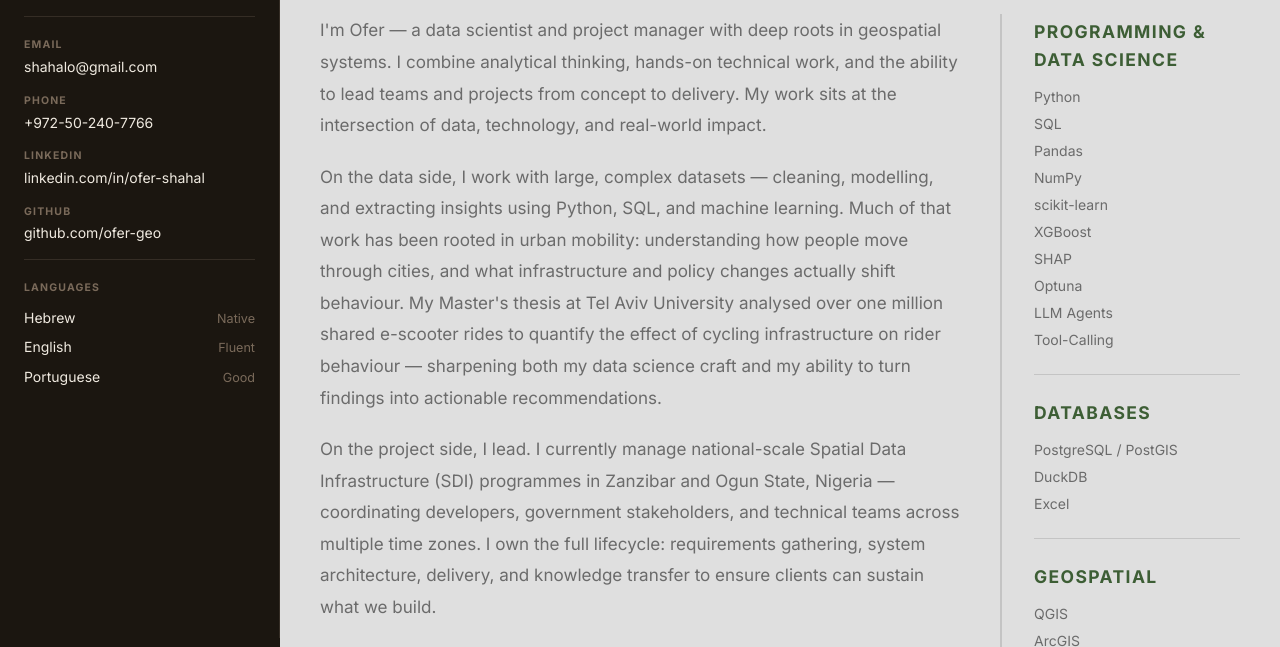
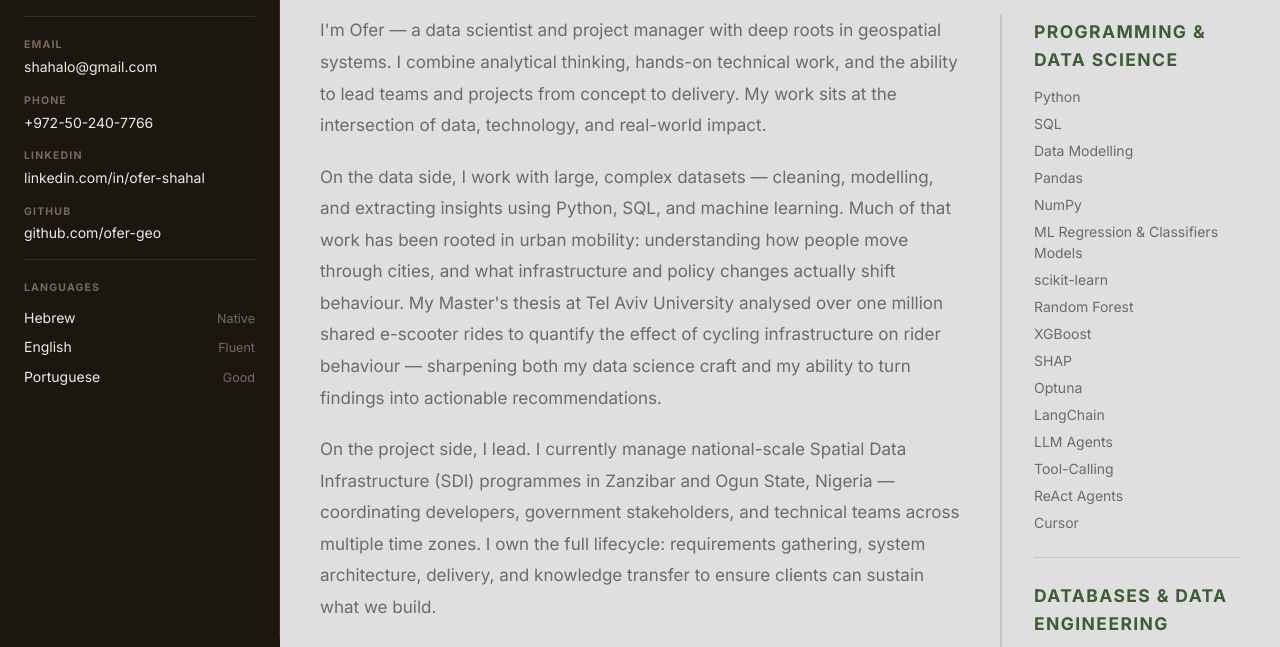
Before and after one commit to ofer-geo/personal_portfolio, an Astro site: page / in a window 1280 px wide. Shown: the part 162-809 px from the top of the page. Built offline with nearby package versions, Linux system fonts and the light colour scheme; Astro itself is replaced by a stand-in of ours.

Commit message:
Updating skills

```diff
--- a/src/components/TabAbout.astro
+++ b/src/components/TabAbout.astro
@@ -37,25 +37,32 @@
         <div class="chips">
           <span class="chip">Python</span>
           <span class="chip">SQL</span>
+          <span class="chip">Data Modelling</span>
           <span class="chip">Pandas</span>
           <span class="chip">NumPy</span>
+          <span class="chip">ML Regression &amp; Classifiers Models</span>
           <span class="chip">scikit-learn</span>
+          <span class="chip">Random Forest</span>
           <span class="chip">XGBoost</span>
           <span class="chip">SHAP</span>
           <span class="chip">Optuna</span>
+          <span class="chip">LangChain</span>
           <span class="chip">LLM Agents</span>
           <span class="chip">Tool-Calling</span>
+          <span class="chip">ReAct Agents</span>
+          <span class="chip">Cursor</span>
         </div>
       </div>
 
       <hr class="skills-divider" />
 
       <div class="skills-section">
-        <h3 class="skills-title">Databases</h3>
+        <h3 class="skills-title">Databases & Data Engineering</h3>
         <div class="chips">
           <span class="chip">PostgreSQL / PostGIS</span>
           <span class="chip">DuckDB</span>
-          <span class="chip">Excel</span>
+          <span class="chip">ETL & ELT</span>
+          <span class="chip">DBT</span>
         </div>
       </div>
 
```
Also changed, not shown: 1 other file.
